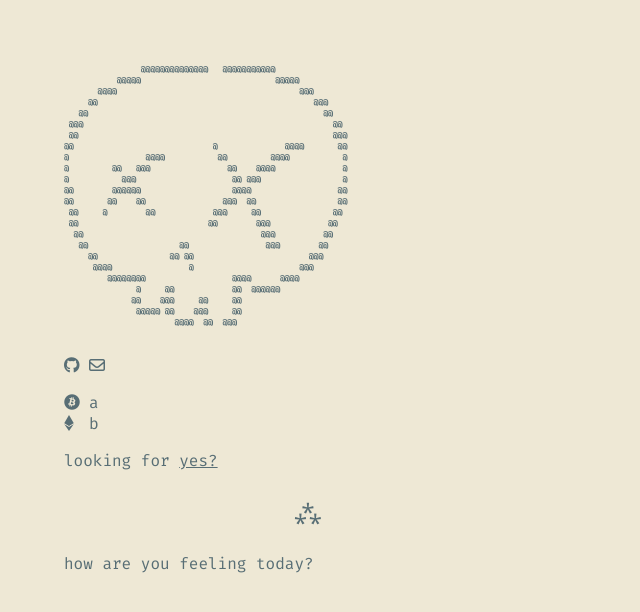
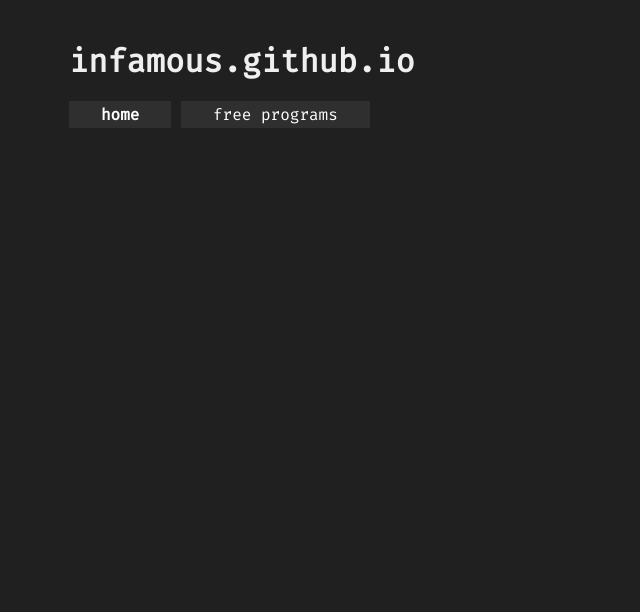
Before and after one commit to projectinfamous/projectinfamous.github.io, a plain HTML site: page index.html in a window 1280 px wide. Shown: the whole page, without its empty margins (0-640 px from the left). Drawn offline with Linux system fonts and the light colour scheme.

Commit message:
Add files via upload

```diff
--- a/index.html
+++ b/index.html
@@ -4,82 +4,75 @@
 		<script src="https://kit.fontawesome.com/42364daefc.js"></script>
 		<title>infamous</title>
 		<style>
-			body
-			{
+			#navbar ul {
+				margin: 0;
+				margin-top: -50;
+				padding: 5px;
+				list-style-type: none;
+				text-align: left;
+				background-color: #202020;
+			}
+
+			#navbar ul li {
+				display: inline;
+			}
+
+			#navbar ul li a {
+				text-decoration: none;
+				padding: .2em 2em;
+				color: #ffffff;
+				background-color: #2F2F2F;
+				font-family: 'Fira Code', monospace;
+			}
+
+			#navbar ul li a:hover {
+				color: #fff;
+				background-color: #3A3A3A;
+			}
+			h1 {
+				font-family: 'Fira Code', monospace;
+				color: #EFEFEF;
+			}
+			body {
 				margin: 5%;
-				background-color: #EEE8D5;
+				background-color: #202020;
 			}
-			p
-			{
+			p {
 				text-align: justify;
-				margin-right: 60%;
+				margin-right: 75%;
 				font-family: 'Fira Code', monospace;
-				color: #586E75;
+				color: #B0B0B0;
 			}
-			a
-			{
-				color: #586E75;
+			ul {
+				text-align: justify;
+				margin-right: 75%;
+				font-family: 'Fira Code', monospace;
+				color: #B0B0B0;
 			}
-			p.crypto
-			{
+			a {
+				color: #D0D0D0;
+			}
+			p.crypto {
 				margin: 0;
 			}
-			i.fsize
-			{
+			i.fsize {
 				width: 25px;
 			}
-			p.asterism
-			{
-				font-size: 24px;
-				margin-left: 20%;
-			}
-			p.skull
-			{
-				font-weight: bold;
-				font-size: 8px;
-			}
-			p.quote
-			{
+			p.quote {
 				font-style: oblique;
 				margin-left: 5%;
 				color: #657B83;
 			}
 		</style>
 	</head>
+	<div id="navbar">
+  		<ul>
+			<h1>infamous.github.io</h1>
+			<li><a href="index.html"><b>home</b></a></li>
+			<li><a href="free_programs.html">free programs</a></li>
+  		</ul>
+	</div>
 	<body>
-		<pre><p class="skull">                @@@@@@@@@@@@@@   @@@@@@@@@@@
-           @@@@@                            @@@@@
-       @@@@                                      @@@
-     @@                                             @@@
-   @@                                                 @@
- @@@                                                    @@
- @@                                                     @@@
-@@                             @              @@@@       @@
-@                @@@@           @@         @@@@           @
-@         @@   @@@                @@    @@@@              @
-@           @@@                    @@ @@@                 @
-@@        @@@@@@                   @@@@                  @@
-@@       @@    @@                @@@  @@                 @@
- @@     @        @@            @@@     @@               @@
- @@                           @@        @@@            @@
-  @@                                     @@@          @@
-   @@                   @@                @@@        @@
-     @@               @@ @@                        @@@
-      @@@@                @                      @@@
-         @@@@@@@@                  @@@@      @@@@
-               @     @@            @@  @@@@@@
-              @@    @@@     @@     @@
-               @@@@@ @@    @@@     @@
-                       @@@@  @@  @@@
-                                       </p></pre>
 
-        <p><a href="https://github.com/WilsonPublic" target="_blank"><i class="fab fa-github"></i></a> <a href="mailto:s@pm.me"><i class="far fa-envelope"></i></a></p>
-        <div>
-        	<p class="crypto"><i class="fab fa-bitcoin fsize"></i>a</p>
-        	<p class="crypto"><i class="fab fa-ethereum fsize"></i>b</p>
-    	</div>
-    	<p>looking for <a href="https://google.co.uk">yes?</a></p>
-        <p class="asterism">⁂</p>
-		<p>how are you feeling today?</p>
 	</body>
 </html>
```
Also changed, not shown: free_programs.html (added, +119 -0 lines).
